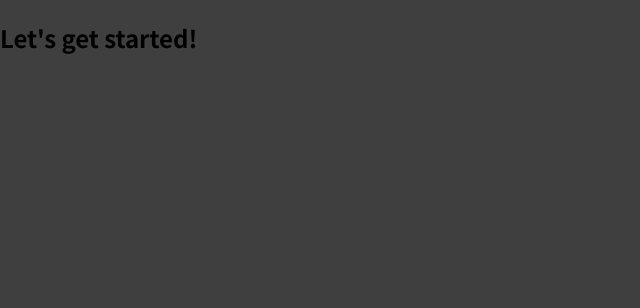
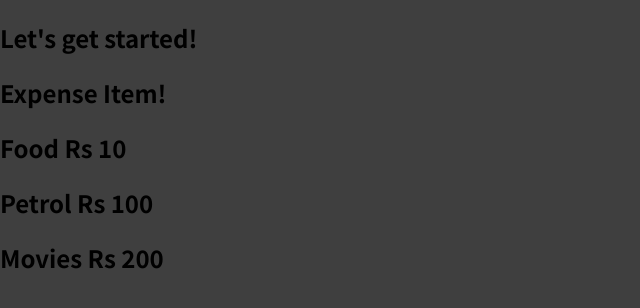
Before and after one commit to Ritik-122/my-app, a JavaScript app: page / in a window 1280 px wide. Shown: the top 308 px of the page, without its empty margins (0-640 px from the left). Built offline with nearby package versions, Linux system fonts and the light colour scheme.

Commit message:
task7ReactExpense

```diff
--- a/src/App.js
+++ b/src/App.js
@@ -1,7 +1,11 @@
+import ExpenseItem from "./components/ExpenseItem.js";
+
+
 function App() {
   return (
     <div>
       <h2>Let's get started!</h2>
+      <ExpenseItem></ExpenseItem>
     </div>
   );
 }
--- /dev/null
+++ b/src/components/ExpenseItem.js
@@ -0,0 +1,13 @@
+function ExpenseItem(){
+
+    return (
+<>
+        <h2>Expense Item!</h2>
+        <h2>Food Rs 10</h2>
+        <h2>Petrol Rs 100</h2>
+        <h2>Movies Rs 200</h2>
+    </>
+    );
+}
+
+export default ExpenseItem
```
